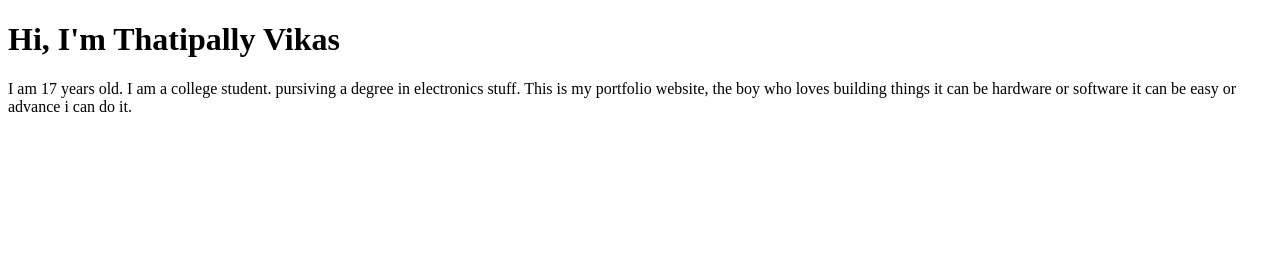
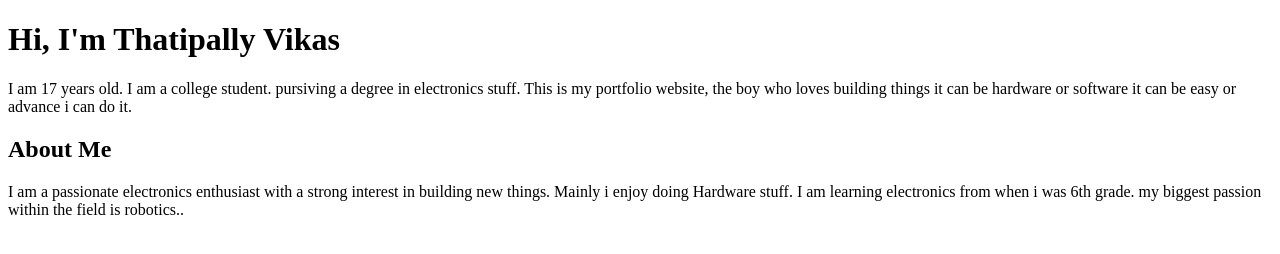
Before and after one commit to Vikasard/my-portfolio, a plain HTML site: page index.html in a window 1280 px wide. Drawn offline with Linux system fonts and the light colour scheme.

Commit message:
about me

```diff
--- a/index.html
+++ b/index.html
@@ -6,5 +6,8 @@
 	<body>
 		<h1>Hi, I'm Thatipally Vikas</h1>
 		<p>I am 17 years old. I am a college student. pursiving a degree in electronics stuff. This is my portfolio website, the boy who loves building things it can be hardware or software it can be easy or advance i can do it.</p>
+        <h2>About Me</h2>
+		<p>I am a passionate electronics enthusiast with a strong interest in building new things. Mainly i enjoy doing Hardware stuff. I am learning electronics from when i was 6th grade. my biggest passion within the field is robotics..</p>
+
 	</body>
 </html>
```
